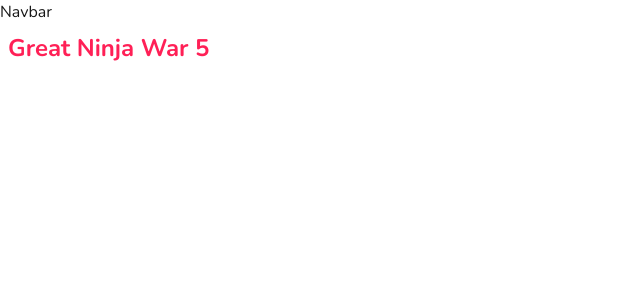
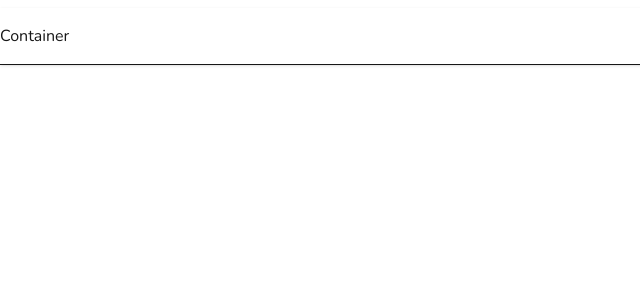
Before and after one commit to sarim-alis/stay-villa, a Next.js app: page / in a window 1280 px wide. Shown: the top 300 px of the page, without its empty margins (0-640 px from the left). Built offline with nearby package versions, Linux system fonts and the light colour scheme.

Commit message:
feat/Navbar setting

```diff
--- /dev/null
+++ b/app/components/Container.tsx
@@ -0,0 +1,7 @@
+const Container = () => {
+    return (
+        <div>Container</div>
+    )
+}
+
+export default Container;
--- a/app/components/navbar/Navbar.tsx
+++ b/app/components/navbar/Navbar.tsx
@@ -1,8 +1,19 @@
-import React from 'react';
+import Container from "../Container";
 
-const Navbar: React.FC = () => {
+const Navbar = () => {
   return (
-    <div>Navbar</div>
+    <div className="fixed w-full bg-white z-10 shadow-sm">
+      <div
+        className="
+        py-4
+        border-b
+        "
+      >
+        <Container>
+
+        </Container>
+      </div>
+    </div>
   );
 };
 
```
